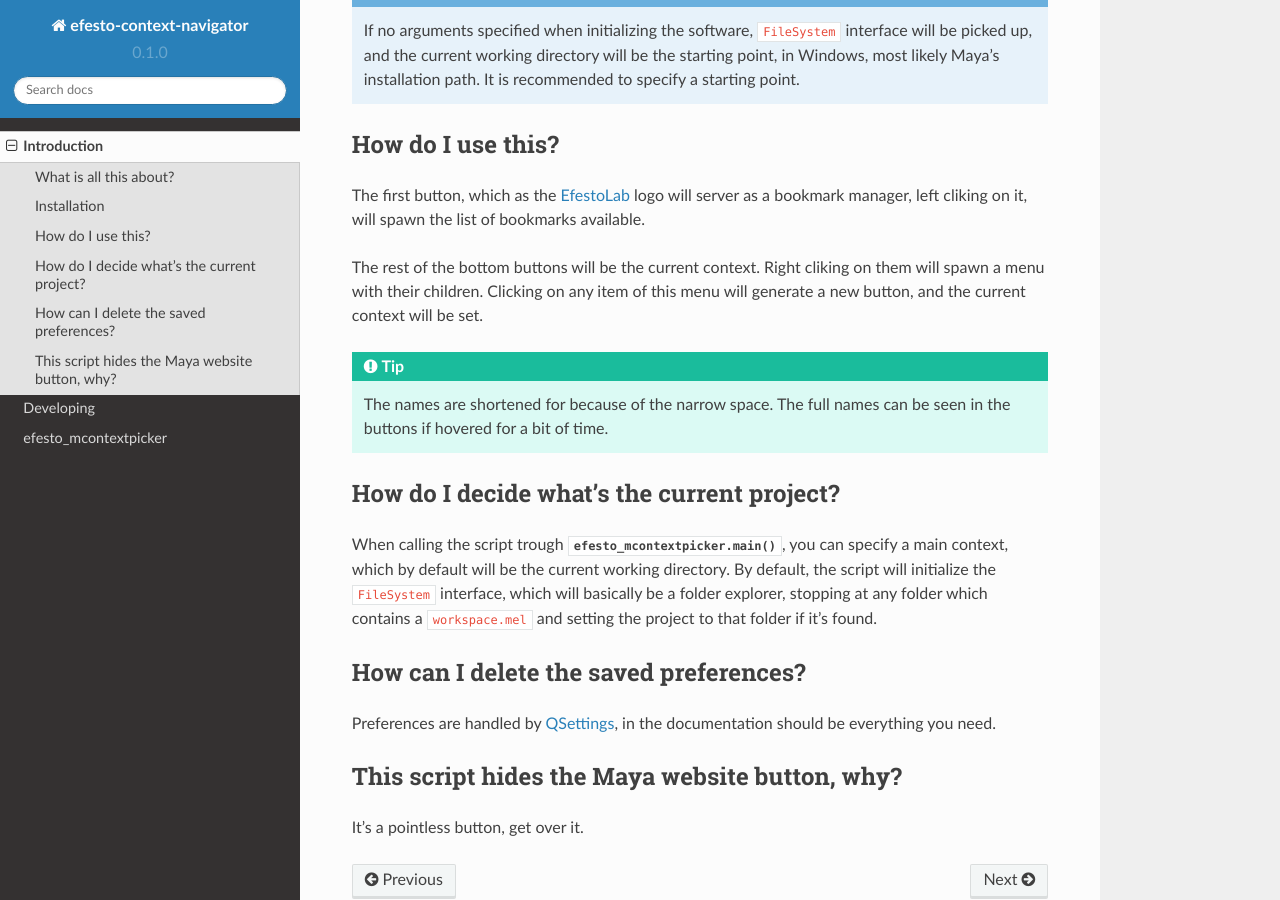
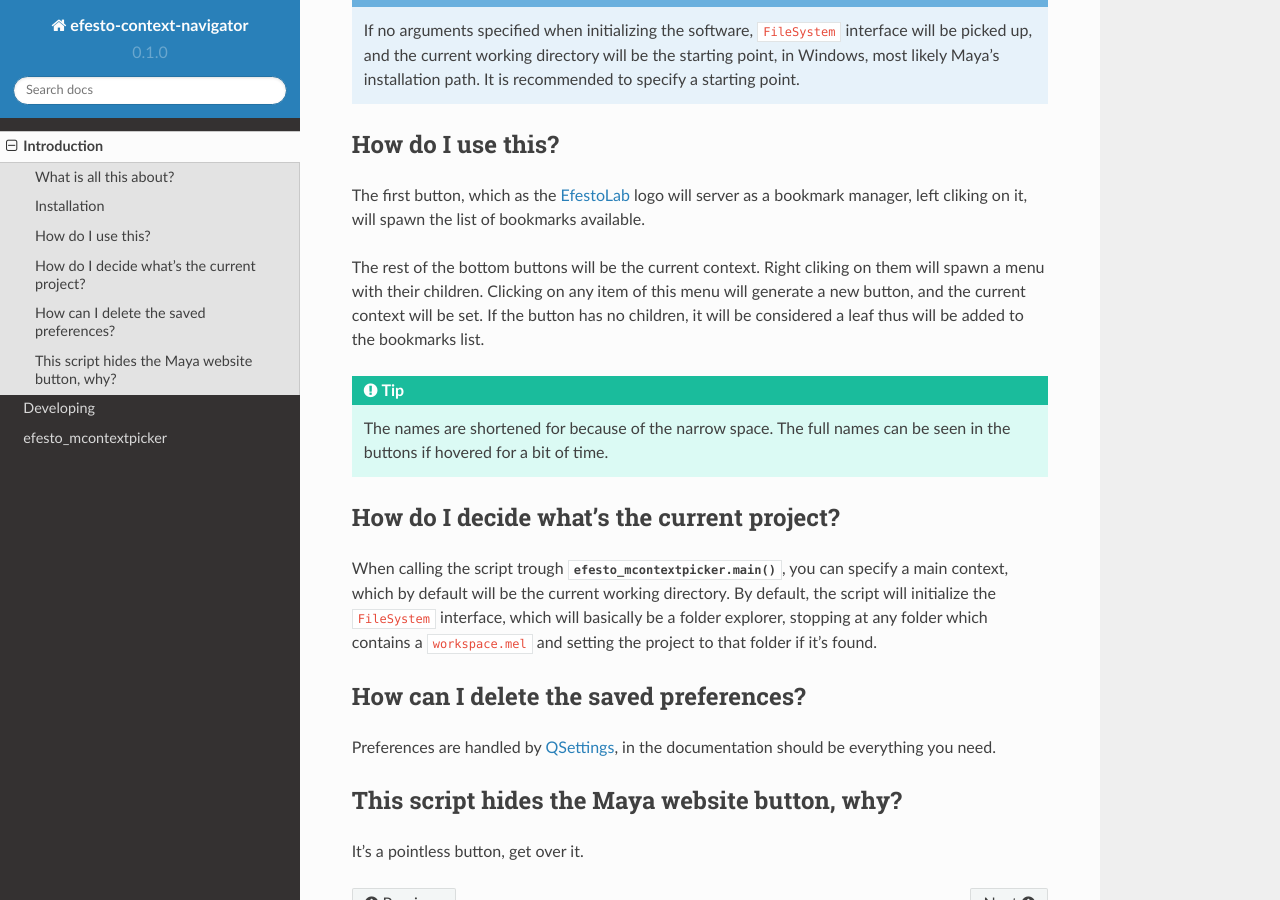
Before and after one commit to ftrackhq/ftrack-context-navigator, a Sphinx documentation site: the page built from docs/source/introduction.rst, in a window 1280 px wide and 900 px high, scrolled down 1261 px. Built offline with Sphinx 7.4.7 and the Read the Docs theme 2.0.0, drawn with Linux system fonts in a browser that asks for light colours.

Commit message:
updated docs

```diff
--- a/docs/source/introduction.rst
+++ b/docs/source/introduction.rst
@@ -37,7 +37,7 @@ How do I use this?
 
 The first button, which as the `EfestoLab <http://www.efestolab.uk/>`_ logo will server as a bookmark manager, left cliking on it, will spawn the list of bookmarks available.
 
-The rest of the bottom buttons will be the current context. Right cliking on them will spawn a menu with their children. Clicking on any item of this menu will generate a new button, and the current context will be set.
+The rest of the bottom buttons will be the current context. Right cliking on them will spawn a menu with their children. Clicking on any item of this menu will generate a new button, and the current context will be set. If the button has no children, it will be considered a leaf thus will be added to the bookmarks list.
 
 .. tip::
 
```
